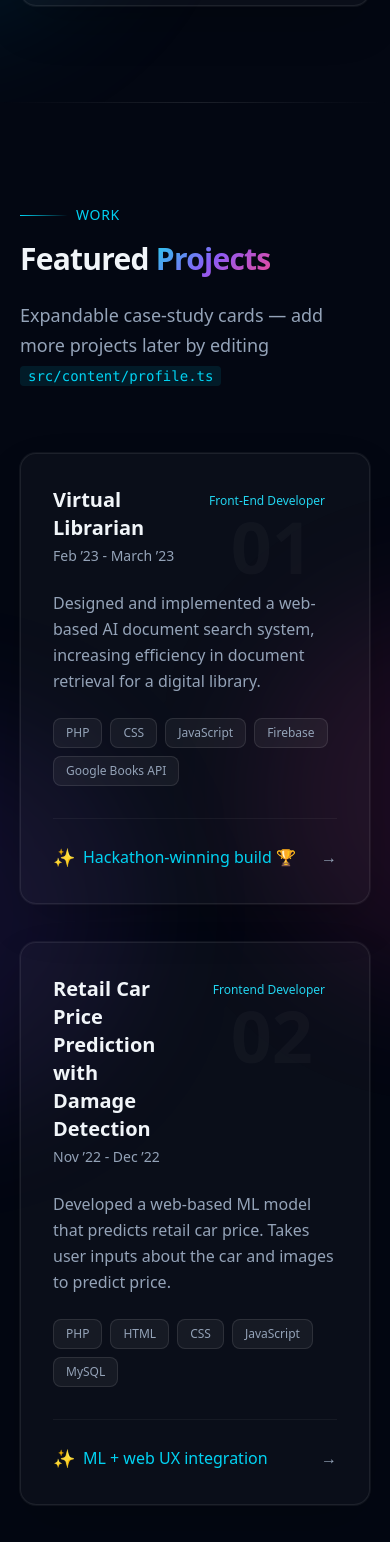
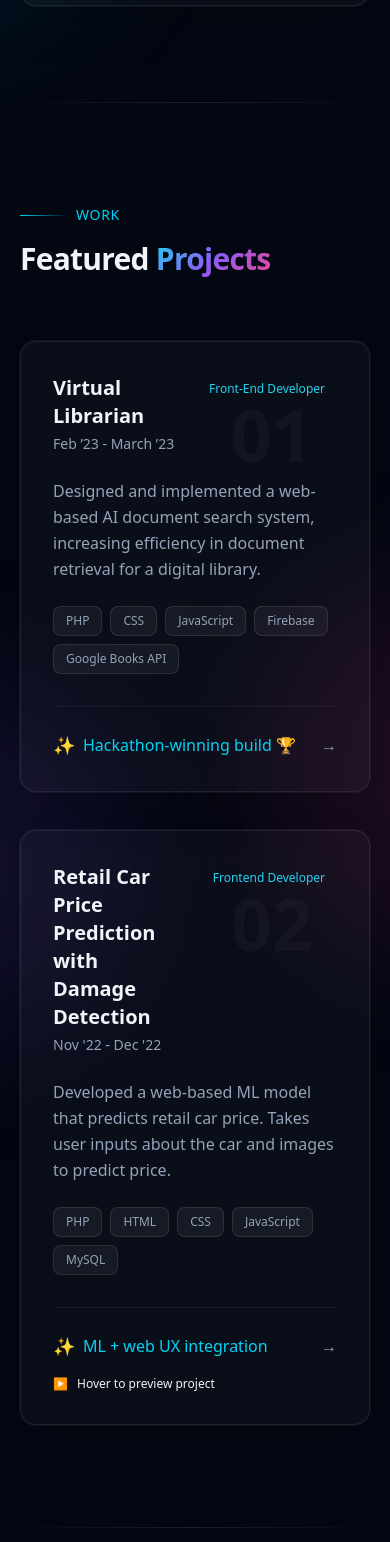
Before and after one commit to Kaveeshvar/kaveeshvar-portfolio, a Next.js app: page / in a window 390 px wide. Shown: the part 4106-5648 px from the top of the page. Built offline with nearby package versions, Linux system fonts and the light colour scheme.

Commit message:
Update: project video on hover

```diff
--- a/src/components/sections/Projects.tsx
+++ b/src/components/sections/Projects.tsx
@@ -1,5 +1,6 @@
 "use client";
 
+import { useState, useRef } from "react";
 import Container from "../layout/Container";
 import { profile } from "@/content/profile";
 import { Card } from "../ui/Card";
@@ -7,58 +8,86 @@ import { motion } from "framer-motion";
 import { fadeUp, fadeUpScale, stagger } from "@/lib/motion";
 import Magnetic from "../ui/Magnetic";
 
-export default function Projects() {
+interface Project {
+  title: string;
+  period: string;
+  description: string;
+  tech: string[];
+  role: string;
+  highlight: string;
+  video: string | null;
+}
+
+function ProjectCard({ project, index }: { project: Project; index: number }) {
+  const [isHovered, setIsHovered] = useState(false);
+  const videoRef = useRef<HTMLVideoElement>(null);
+
+  const handleMouseEnter = () => {
+    setIsHovered(true);
+    if (videoRef.current && project.video) {
+      videoRef.current.play().catch(() => {
+        // Ignore AbortError when play is interrupted by pause
+      });
+    }
+  };
+
+  const handleMouseLeave = () => {
+    setIsHovered(false);
+    if (videoRef.current && project.video) {
+      videoRef.current.pause();
+      videoRef.current.currentTime = 0;
+    }
+  };
+
   return (
-    <section id="projects" className="relative py-24 md:py-32 overflow-hidden">
-      {/* Background */}
-      <div className="absolute inset-0 pointer-events-none">
-        <div className="absolute top-0 left-0 w-full h-px bg-gradient-to-r from-transparent via-white/10 to-transparent" />
-        <div className="absolute top-1/3 -right-64 w-96 h-96 rounded-full bg-pink-500/10 blur-3xl" />
-        <div className="absolute bottom-1/3 -left-64 w-96 h-96 rounded-full bg-violet-500/10 blur-3xl" />
+    <>
+      {/* Video popup overlay */}
+      {project.video && isHovered && (
+        <div
+          className="fixed inset-0 z-50 flex items-center justify-center pointer-events-none"
+          style={{ backgroundColor: "rgba(0,0,0,0.7)" }}
+        >
+          <div
+            className="relative w-[80vw] max-w-4xl aspect-[4/3] rounded-2xl overflow-hidden shadow-2xl border border-white/10"
+            onMouseEnter={handleMouseEnter}
+            onMouseLeave={handleMouseLeave}
+            style={{ pointerEvents: "auto" }}
+          >
+            <video
+              ref={videoRef}
+              src={project.video}
+              className="w-full h-full object-cover"
+              muted
+              loop
+              playsInline
+            />
+            {/* Subtle gradient for title readability */}
+            <div className="absolute inset-0 bg-gradient-to-t from-black/60 via-transparent to-transparent" />
+
+            {/* Title overlay on video */}
+            <div className="absolute bottom-6 left-8 right-8">
+              <h3 className="text-2xl md:text-3xl font-bold text-white/0">
+                {project.title}
+              </h3>
             </div>
+          </div>
+        </div>
+      )}
 
-      <Container>
+      {/* Original card */}
       <motion.div
-          variants={stagger}
-          initial="hidden"
-          whileInView="show"
-          viewport={{ once: true, margin: "-100px" }}
-          className="space-y-16"
+        variants={fadeUpScale}
+        className="relative"
       >
-          {/* Section header */}
-          <div className="max-w-3xl">
-            <motion.div variants={fadeUp} className="inline-flex items-center gap-2 mb-4">
-              <span className="w-12 h-px bg-gradient-to-r from-cyan-400 to-transparent" />
-              <span className="text-sm text-cyan-400 font-medium uppercase tracking-wider">Work</span>
-            </motion.div>
-
-            <motion.h2
-              variants={fadeUp}
-              className="text-3xl md:text-4xl lg:text-5xl font-bold tracking-tight"
+        <Magnetic strength={8}>
+          <Card
+            className="p-8 md:p-10 h-full group relative overflow-hidden"
+            hover
+            onMouseEnter={handleMouseEnter}
+            onMouseLeave={handleMouseLeave}
           >
-              Featured <span className="gradient-text">Projects</span>
-            </motion.h2>
-
-            <motion.p
-              variants={fadeUp}
-              className="mt-6 text-lg text-muted-foreground leading-relaxed"
-            >
-              Expandable case-study cards — add more projects later by editing{" "}
-              <code className="text-cyan-400 bg-cyan-400/10 px-2 py-0.5 rounded text-sm">
-                src/content/profile.ts
-              </code>
-            </motion.p>
-          </div>
-
-          {/* Projects grid */}
-          <motion.div
-            variants={stagger}
-            className="grid gap-8 md:grid-cols-2"
-          >
-            {profile.projects.map((project, index) => (
-              <motion.div key={project.title} variants={fadeUpScale}>
-                <Magnetic strength={8}>
-                  <Card className="p-8 md:p-10 h-full group" hover>
+            {/* Original content */}
+            <div>
               {/* Project number */}
               <div className="absolute top-6 right-6 text-7xl font-bold text-white/[0.03] select-none">
                 0{index + 1}
@@ -70,11 +99,11 @@ export default function Projects() {
                 <h3 className="text-xl md:text-2xl font-bold group-hover:text-cyan-400 transition-colors">
                   {project.title}
                 </h3>
-                        <p className="text-sm text-muted-foreground mt-1">{project.period}</p>
+                <p className="text-sm text-muted-foreground mt-1">
+                  {project.period}
+                </p>
               </div>
-                      <span className="tag shrink-0">
-                        {project.role}
-                      </span>
+              <span className="tag shrink-0">{project.role}</span>
             </div>
 
             {/* Description */}
@@ -101,15 +130,75 @@ export default function Projects() {
                 <span className="text-lg">✨</span>
                 {project.highlight}
               </span>
-                      <motion.span
-                        className="text-muted-foreground group-hover:text-cyan-400 group-hover:translate-x-1 transition-all"
-                      >
+              <motion.span className="text-muted-foreground group-hover:text-cyan-400 group-hover:translate-x-1 transition-all">
                 →
               </motion.span>
+            </div>
+
+            {/* Hover hint for video projects */}
+            {project.video && (
+              <div className="mt-4 flex items-center gap-2 text-xs text-muted-foreground/60">
+                <span className="inline-block w-4 h-4">▶</span>
+                <span>Hover to preview project</span>
+              </div>
+            )}
           </div>
         </Card>
       </Magnetic>
     </motion.div>
+    </>
+  );
+}
+
+export default function Projects() {
+  return (
+    <section id="projects" className="relative py-24 md:py-32 overflow-hidden">
+      {/* Background */}
+      <div className="absolute inset-0 pointer-events-none">
+        <div className="absolute top-0 left-0 w-full h-px bg-gradient-to-r from-transparent via-white/10 to-transparent" />
+        <div className="absolute top-1/3 -right-64 w-96 h-96 rounded-full bg-pink-500/10 blur-3xl" />
+        <div className="absolute bottom-1/3 -left-64 w-96 h-96 rounded-full bg-violet-500/10 blur-3xl" />
+      </div>
+
+      <Container>
+        <motion.div
+          variants={stagger}
+          initial="hidden"
+          whileInView="show"
+          viewport={{ once: true, margin: "-100px" }}
+          className="space-y-16"
+        >
+          {/* Section header */}
+          <div className="max-w-3xl">
+            <motion.div
+              variants={fadeUp}
+              className="inline-flex items-center gap-2 mb-4"
+            >
+              <span className="w-12 h-px bg-gradient-to-r from-cyan-400 to-transparent" />
+              <span className="text-sm text-cyan-400 font-medium uppercase tracking-wider">
+                Work
+              </span>
+            </motion.div>
+
+            <motion.h2
+              variants={fadeUp}
+              className="text-3xl md:text-4xl lg:text-5xl font-bold tracking-tight"
+            >
+              Featured <span className="gradient-text">Projects</span>
+            </motion.h2>
+          </div>
+
+          {/* Projects grid */}
+          <motion.div
+            variants={stagger}
+            className="grid gap-8 md:grid-cols-2"
+          >
+            {profile.projects.map((project, index) => (
+              <ProjectCard
+                key={project.title}
+                project={project}
+                index={index}
+              />
             ))}
           </motion.div>
         </motion.div>
--- a/src/components/ui/Card.tsx
+++ b/src/components/ui/Card.tsx
@@ -9,13 +9,17 @@ interface CardProps {
   hover?: boolean;
   glow?: boolean;
   gradient?: boolean;
+  onMouseEnter?: () => void;
+  onMouseLeave?: () => void;
 }
 
-export function Card({ className, children, hover = false, glow = false, gradient = false }: CardProps) {
+export function Card({ className, children, hover = false, glow = false, gradient = false, onMouseEnter, onMouseLeave }: CardProps) {
   return (
     <motion.div
       whileHover={hover ? { y: -8, scale: 1.01 } : undefined}
       transition={{ duration: 0.4, ease: [0.16, 1, 0.3, 1] }}
+      onMouseEnter={onMouseEnter}
+      onMouseLeave={onMouseLeave}
       className={cn(
         "relative rounded-2xl overflow-hidden",
         "bg-white/[0.03] dark:bg-white/[0.03]",
--- a/src/content/profile.ts
+++ b/src/content/profile.ts
@@ -53,15 +53,17 @@ export const profile = {
       tech: ["PHP", "CSS", "JavaScript", "Firebase", "Google Books API"],
       role: "Front-End Developer",
       highlight: "Hackathon-winning build 🏆",
+      video: null,
     },
     {
       title: "Retail Car Price Prediction with Damage Detection",
-      period: "Nov ’22 - Dec ’22",
+      period: "Nov '22 - Dec '22",
       description:
         "Developed a web-based ML model that predicts retail car price. Takes user inputs about the car and images to predict price.",
       tech: ["PHP", "HTML", "CSS", "JavaScript", "MySQL"],
       role: "Frontend Developer",
       highlight: "ML + web UX integration",
+      video: "/videos/retail-car-price.mp4",
     },
   ],
   skills: {
```
Also changed, not shown: 1 other file (tests, documents, lock files or other folders). Lines whose indentation alone changed are shown as unchanged.
